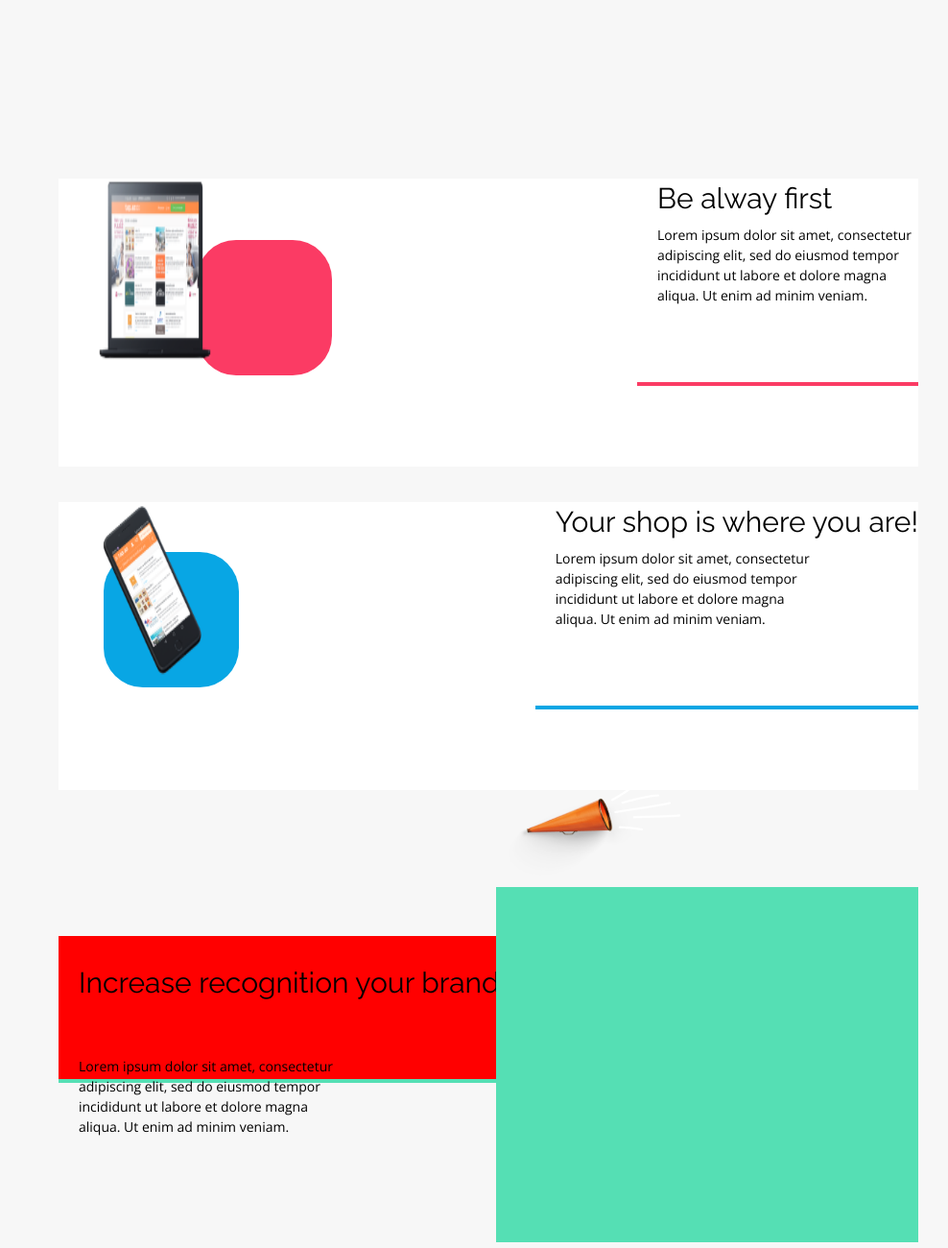
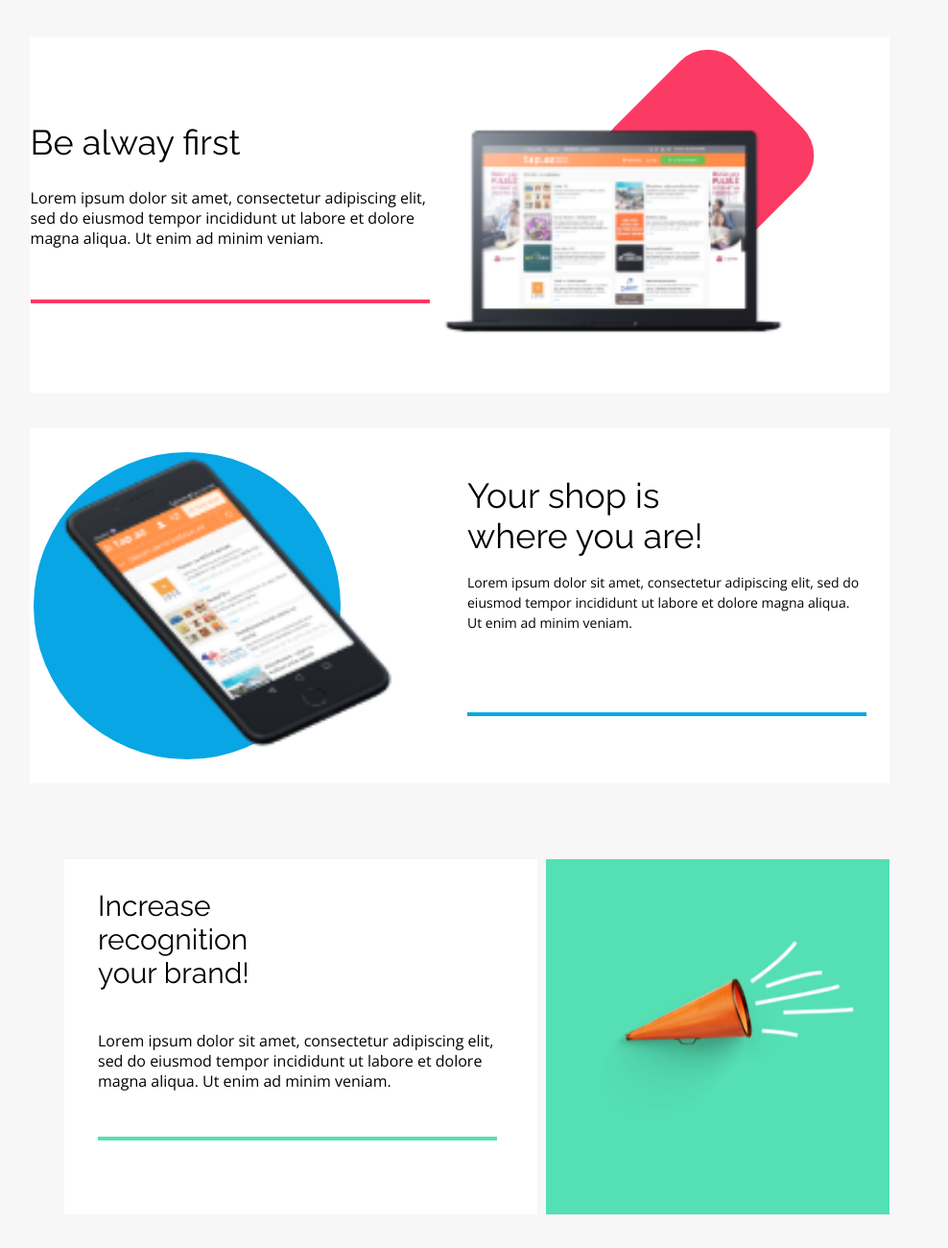
Before and after one commit to AlbertoLanchas/oxygen-shop, a website: page index.html in a window 1280 px wide. Shown: the part 1200-2500 px from the top of the page at 96% size, without its empty margins (161-1149 px from the left). Drawn offline with nearby package versions, Linux system fonts and the light colour scheme; files whose address does not match are found by name.

Commit message:
Add styles to desktop
Signed-off-by: AlbertoLanchas <albertolsn7@gmail.com>

```diff
--- a/index.html
+++ b/index.html
@@ -66,8 +66,8 @@
     <section class="details">
       <div class="first">
         <div class="first__image">
-          <img src="./assets/Macbook2 2.png" alt="photo" class="first__image--photo">
-          <div class="first__image--circle"></div>
+          <div class="first__image--circle">
+          </div><img src="./assets/Macbook2 2.png" alt="photo" class="first__image--photo">
         </div>
         <div class="first__description">
           <h3 class="first__description--h3">Be alway first</h3>
@@ -81,8 +81,9 @@
       </div>
       <div class="shop">
         <div class="shop__image">
-          <img src="./assets/iPhone2 2.png" alt="photo" class="shop__image--photo">
-          <div class="shop__image--circle"></div>
+
+          <div class="shop__image--circle"><img src="./assets/iPhone2 2.png" alt="photo" class="shop__image--photo">
+          </div>
         </div>
         <div class="shop__description">
           <h3 class="shop__description--h3">Your shop is where you are!</h3>
@@ -105,8 +106,9 @@
             aliqua. Ut enim ad minim veniam.</p>
         </div>
         <div class="brand__image">
-          <img src="./assets/Trumpet 2.png" alt="photo" class="brand__image--photo">
-          <div class="brand__image--circle"></div>
+          <div class="brand__image--circle">
+            <img src="./assets/Trumpet 2.png" alt="photo">
+          </div>
         </div>
 
       </div>
--- a/index.scss
+++ b/index.scss
@@ -13,7 +13,6 @@ body {
 .header {
   display: block;
   text-align: center;
-  width: 375px;
   height: 70px;
   box-shadow: 0px 3px 6px rgba(0, 0, 0, 0.29);
 
@@ -26,6 +25,7 @@ body {
   }
 
   &__button {
+    cursor: pointer;
     position: absolute;
     width: 20px;
     height: 12px;
@@ -69,6 +69,7 @@ body {
   }
 
   &__button {
+    cursor: pointer;
     width: 310px;
     height: 67px;
     background: #08a6e4;
@@ -277,6 +278,10 @@ body {
         width: 192.76px;
         height: 109.93px;
         z-index: 2;
+        background-position: center;
+        background-repeat: no-repeat;
+        background-size: cover;
+        position: relative;
       }
       &--circle {
         position: relative;
@@ -350,7 +355,7 @@ body {
   }
 
   .brand {
-    background-color: white;
+    background-color: transparent;
     margin: 42px 0;
     position: relative;
     top: 42px;
@@ -359,6 +364,8 @@ body {
     height: 370px;
 
     &__description {
+      width: 55%;
+      background-color: white;
       &--h3 {
         position: relative;
         width: 198px;
@@ -386,6 +393,7 @@ body {
       }
     }
     &__image {
+      width: 40%;
       &--photo {
         position: relative;
         margin-top: 100px;
@@ -464,6 +472,7 @@ body {
     }
   }
   &__button {
+    cursor: pointer;
     background-color: #eb476e;
     position: relative;
     width: 150px;
@@ -527,6 +536,7 @@ body {
     }
   }
   &__button {
+    cursor: pointer;
     background-color: #07ace6;
     position: relative;
     width: 150px;
@@ -590,6 +600,7 @@ body {
     }
   }
   &__button {
+    cursor: pointer;
     background-color: #55dfb4;
     position: relative;
     width: 150px;
@@ -700,6 +711,7 @@ body {
   }
 
   &__button {
+    cursor: pointer;
     position: relative;
     width: 226px;
     height: 57px;
@@ -740,7 +752,6 @@ body {
 
 .footer {
   display: block;
-  width: 375px;
   height: 89px;
   left: 0px;
   box-shadow: 0px -5px 40px rgba(0, 0, 0, 0.2);
@@ -774,6 +785,12 @@ body {
 
   &__logos {
     &--twitter {
+      cursor: pointer;
+      margin-right: 20px;
+    }
+
+    &--facebook {
+      cursor: pointer;
       margin-right: 20px;
     }
   }
@@ -851,8 +868,19 @@ body {
     &__flex {
       display: flex;
       flex-direction: row;
-      justify-content: space-around;
+      justify-content: center;
       align-items: center;
+      gap: 260px;
+    }
+
+    .person {
+      left: 0;
+    }
+    .eye {
+      left: 0;
+    }
+    .group {
+      left: 0;
     }
   }
 
@@ -865,28 +893,53 @@ body {
     gap: 37px;
 
     .first {
+      display: flex;
+      flex-direction: row-reverse;
+      width: 70%;
+      justify-content: space-between;
+      align-items: center;
+      left: 0;
+      top: 0;
+
       &__description {
+        margin-left: 36px;
         &--h3 {
           width: 100%;
           height: 100%;
+          margin-left: 0px;
+          margin-bottom: 30px;
+          font-size: 36px;
+          top: 0;
+        }
+        &--p {
+          margin: 0;
+          margin-top: 17px;
+          font-size: 16px;
+          width: 416px;
+          height: 66px;
+          top: 0;
+          margin-bottom: 50px;
         }
       }
-      display: flex;
-      width: 70vw;
-      height: 300px;
-      justify-content: space-between;
-      align-items: center;
 
       &__image {
+        position: relative;
+        margin-right: 93px;
         &--photo {
-          width: 10vw;
-          height: 15vw;
+          margin: 0;
+          top: -70px;
+          width: 386.44px;
+          height: 219px;
+          left: 0;
         }
 
         &--circle {
-          width: 11vw;
-          height: 11vw;
+          width: 180px;
+          height: 180px;
           border-radius: 41px;
+          top: 50px;
+          left: 200px;
+          transform: rotate(45deg);
         }
       }
 
@@ -896,63 +949,98 @@ body {
     }
 
     .shop {
+      background-color: white;
+      display: flex;
+      width: 70%;
+      justify-content: space-evenly;
+      align-items: center;
+      left: 0;
+      top: 0;
       &__description {
+        margin-right: 20px;
+        border-bottom: 4px solid #08a6e4;
         &--h3 {
-          width: 100%;
-          height: 100%;
+          margin-top: 60px;
+          width: 259px;
+          height: 84px;
+          margin-left: 0px;
+          font-weight: 400;
+          font-size: 36px;
+          line-height: 42px;
+        }
+        &--p {
+          margin: 0;
+          margin-top: 17px;
+          width: 416px;
+          height: 66px;
         }
       }
-      background-color: white;
-      display: flex;
-      width: 70vw;
-      height: 300px;
-      justify-content: space-between;
-      align-items: center;
 
       &__image {
+        position: relative;
+        width: 50%;
         &--photo {
-          width: 10vw;
-          height: 15vw;
+          width: 426px;
+          height: 328px;
+          margin: 0;
         }
 
         &--circle {
-          width: 11vw;
-          height: 11vw;
-          border-radius: 41px;
+          width: 320px;
+          height: 320px;
+          border-radius: 50&;
+          top: 0;
+          left: 0;
         }
-      }
-
-      &__description {
-        border-bottom: 4px solid #08a6e4;
       }
     }
 
     .brand {
+      display: flex;
+      width: 70%;
+      justify-content: space-between;
+      left: 0;
+      top: 0;
+
       &__description {
+        margin-left: 36px;
         &--h3 {
+          position: relative;
+          width: 198px;
+          height: 72px;
+          font-family: "Raleway";
+          font-style: normal;
+          font-weight: 400;
+          font-size: 30px;
+          line-height: 35px;
+          margin-left: 35px;
+          top: 31px;
+        }
+
+        &--p {
+          margin: 0;
+          margin-top: 17px;
+          margin-left: 35px;
+          font-size: 16px;
+          width: 416px;
+          border-bottom: 4px solid #55dfb4;
+        }
+      }
+      &__image {
+        &--circle {
+          position: relative;
           width: 100%;
           height: 100%;
-        }
-      }
-      display: flex;
-      width: 70vw;
-      height: 300px;
-      justify-content: space-between;
-      align-items: center;
-      background-color: transparent;
-      &__description {
-        background-color: red;
-        border-bottom: 4px solid #55dfb4;
-      }
-      &__image {
-        &--photo {
-          margin: 0;
-        }
-        &--circle {
-          width: 440px;
-          height: 370px;
-          border-radius: 0;
+          background-color: #55dfb4;
+          z-index: 1;
           top: 0;
+          left: 0;
+          display: flex;
+          align-items: center;
+          justify-content: center;
+          img {
+            width: 80%;
+          }
         }
       }
     }
```
Also changed, not shown: index.css, 1 other file.
